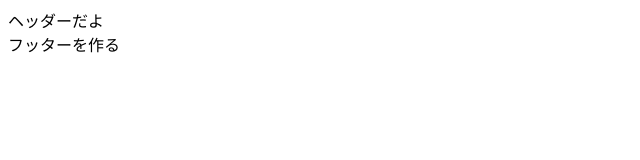
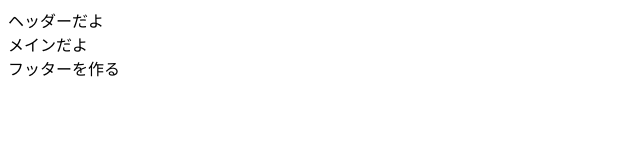
Before and after one commit to KokonoNakanishi/github-lecture-kokono, a plain HTML site: page index.html in a window 1280 px wide. Shown: the whole page, without its empty margins (0-640 px from the left). Drawn offline with Linux system fonts and the light colour scheme.

Commit message:
mainedit

```diff
--- a/index.html
+++ b/index.html
@@ -8,7 +8,7 @@
 </head>
 <body>
   <header>ヘッダーだよ</header>
-
+  <main>メインだよ</main>
   <footer>フッターを作る</footer>
 </body>
 </html>
```
